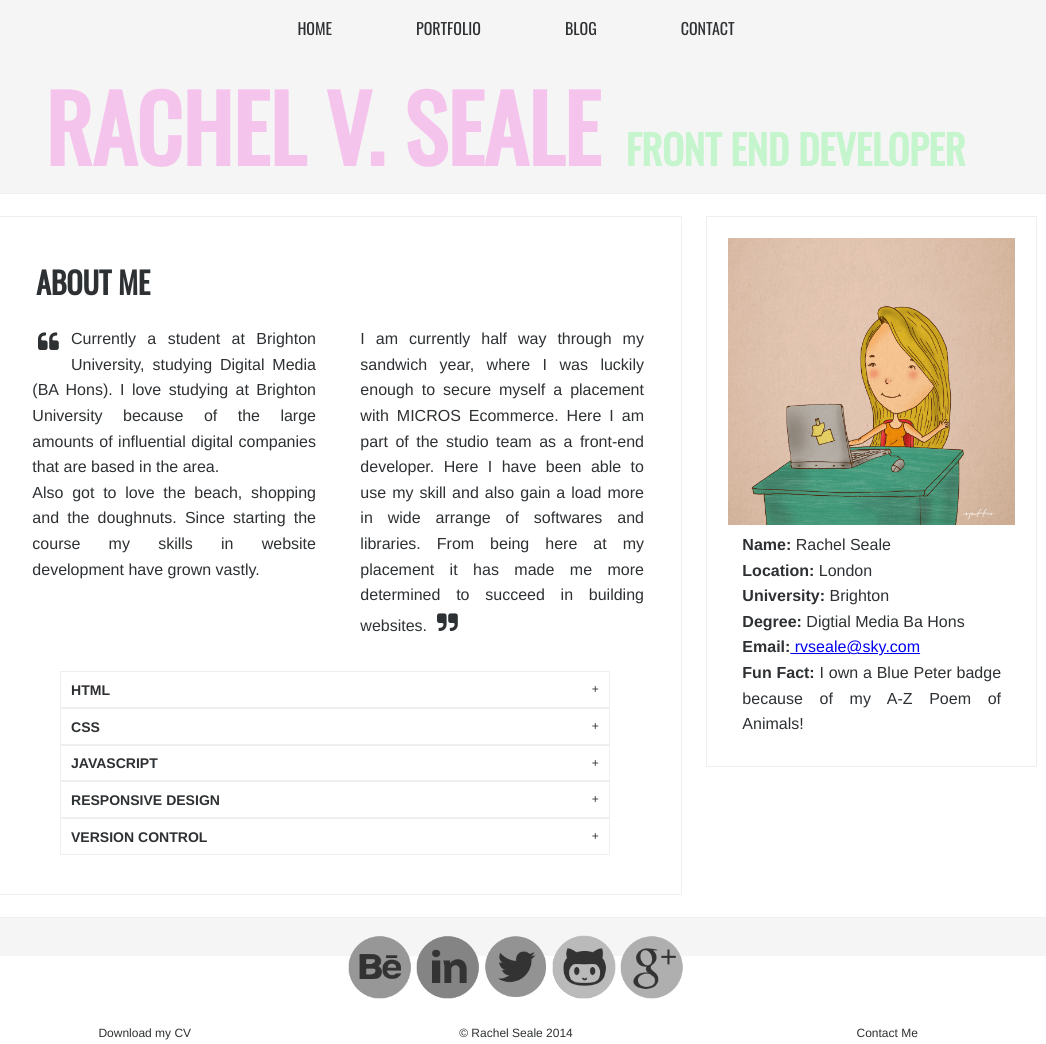
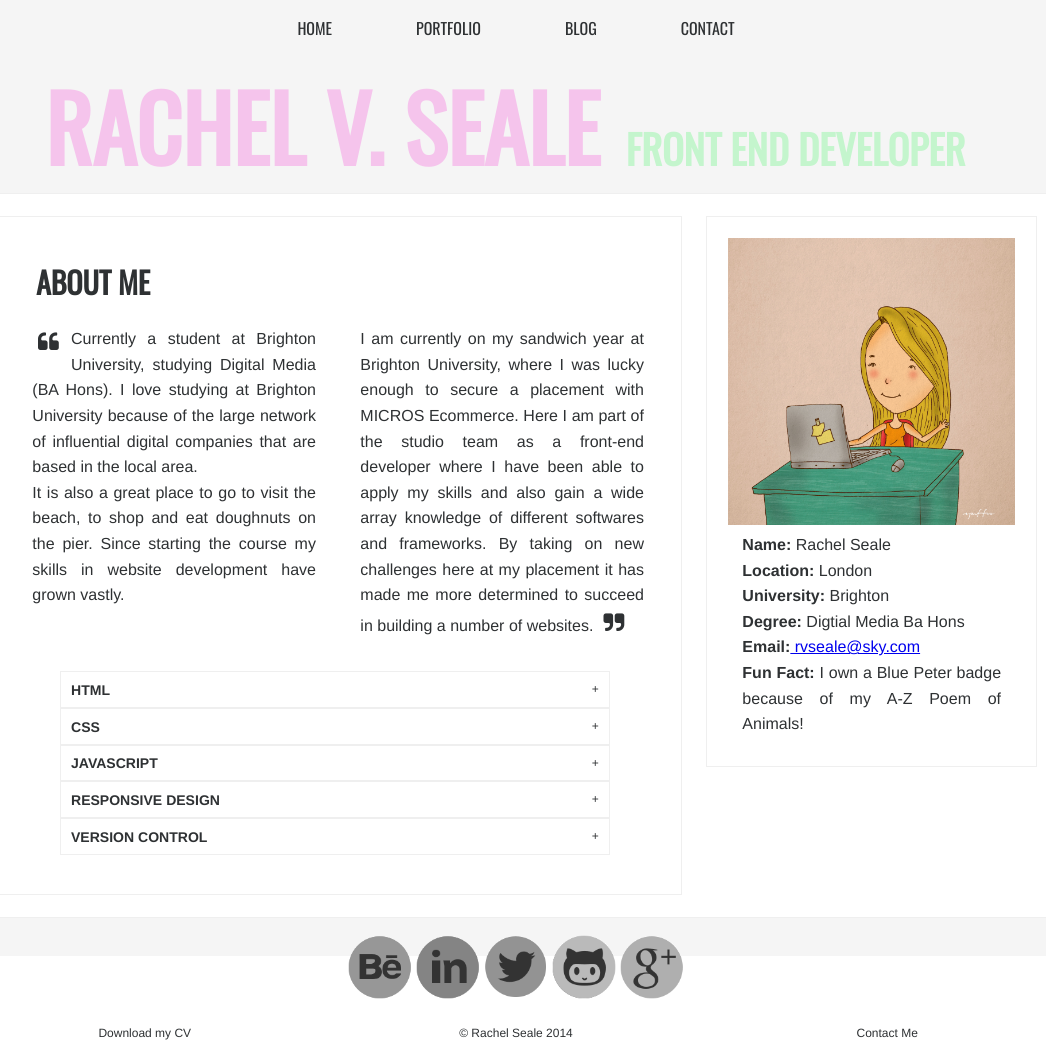
Before and after one commit to RachelSeale/rsealePortfolio, a Jekyll site: the page built from index.html, in a window 1280 px wide. Shown: the whole page, without its empty margins (124-1170 px from the left). Built offline with Jekyll 4.4.1, drawn with Linux system fonts in a browser that asks for light colours; nearby versions of some CDN libraries; Markdown is read by kramdown in place of the engine named in the settings.

Commit message:
text update

```diff
--- a/index.html
+++ b/index.html
@@ -9,12 +9,12 @@ class: home
     	<div class="my-details">
     		<h1> About Me </h1>
 	    		<div class="first-half">
-	      			<p><i class="fa fa-quote-left fa-2x pull-left fa-border"></i>Currently a student at Brighton University, studying Digital Media (BA Hons). I love studying at Brighton University because of the large amounts of influential digital companies that are based in the area. </p>
-	      			<p>Also got to love the beach, shopping and the doughnuts. Since starting the course my skills in website development have grown vastly.
+	      			<p><i class="fa fa-quote-left fa-2x pull-left fa-border"></i>Currently a student at Brighton University, studying Digital Media (BA Hons). I love studying at Brighton University because of the large network of influential digital companies that are based in the local area. </p>
+	      			<p>It is also a great place to go to visit the beach, to shop and eat doughnuts on the pier. Since starting the course my skills in website development have grown vastly.
 	      			</p>
 	      		</div>
 	      		<div class="second-half">
-	      			<p>I am currently half way through my sandwich year, where I was luckily enough to secure myself a placement with MICROS Ecommerce. Here I am part of the studio team as a front-end developer. Here I have been able to use my skill and also gain a load more in wide arrange of softwares and libraries. From being here at my placement it has made me more determined to succeed in building websites. <i class="fa fa-quote-right fa-2x fa-border"></i></p>
+	      			<p>I am currently on my sandwich year at Brighton University, where I was lucky enough to secure a placement with MICROS Ecommerce. Here I am part of the studio team as a front-end developer where I have been able to apply my skills and also gain a wide array knowledge of different softwares and frameworks. By taking on new challenges here at my placement it has made me more determined to succeed in building a number of websites. <i class="fa fa-quote-right fa-2x fa-border"></i></p>
 	      		</div>
 
 	      		<div class="skills-accordian">
```
